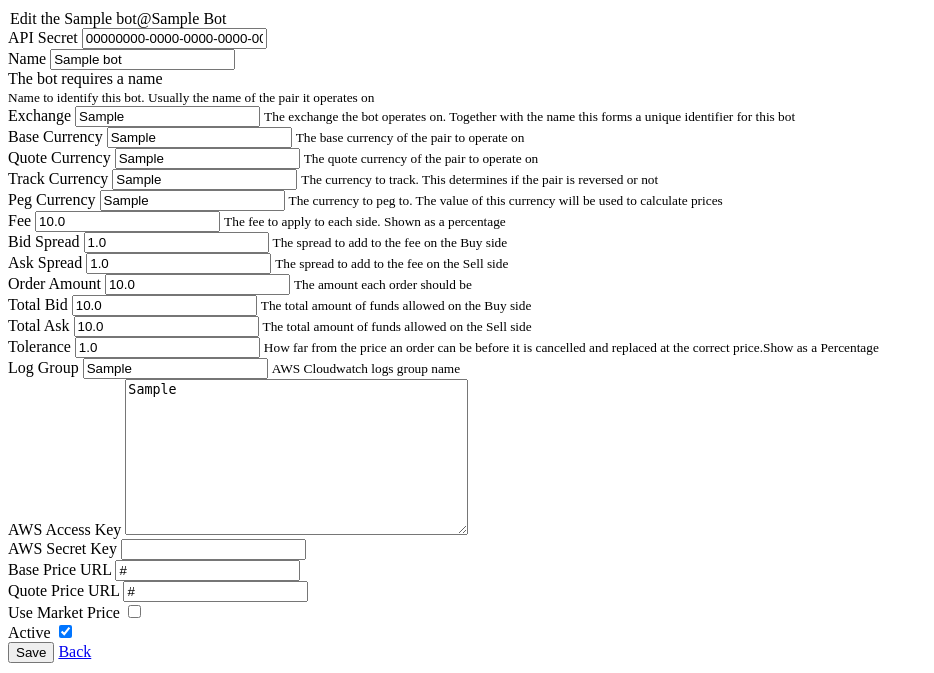
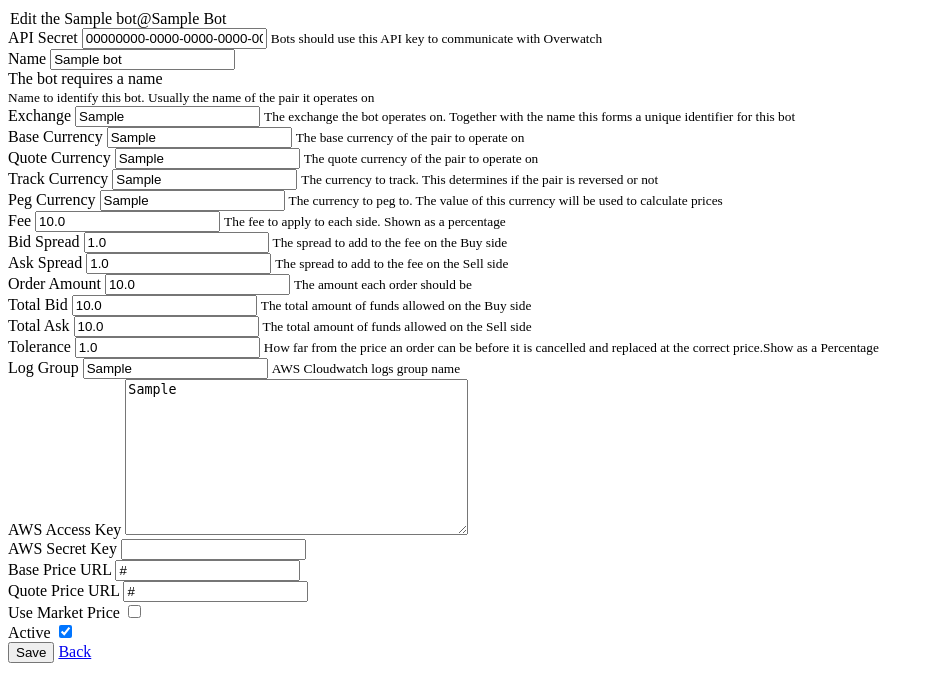
Before and after one commit to inuitwallet/overwatch, a Django app: page /bot/1/edit in a window 1280 px wide. Shown: the part 127-800 px from the top of the page, without its empty margins (0-934 px from the left). Run offline with Django 3.2, Linux system fonts and the light colour scheme; a user stored in the database is signed in; tables that the repository leaves empty hold one stand-in row (values such as "Sample post"); some libraries are stand-ins or nearby versions; some web fonts are replaced.

Commit message:
add help text for API key

```diff
--- a/overwatch/templates/overwatch/bot_form.html
+++ b/overwatch/templates/overwatch/bot_form.html
@@ -28,6 +28,7 @@
                 <div class="form-group">
                     <label for="api-secret">API Secret</label>
                     <input type="text" readonly value="{{ object.api_secret }}" class="form-control" />
+                    <small class="form-text">Bots should use this API key to communicate with Overwatch</small>
                 </div>
             </div>
         </div>
```
